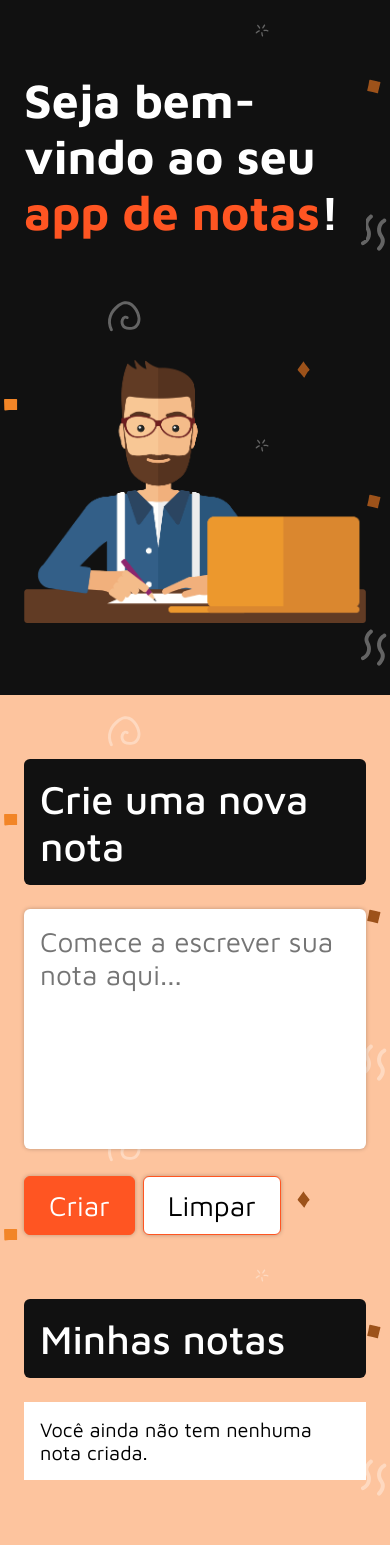
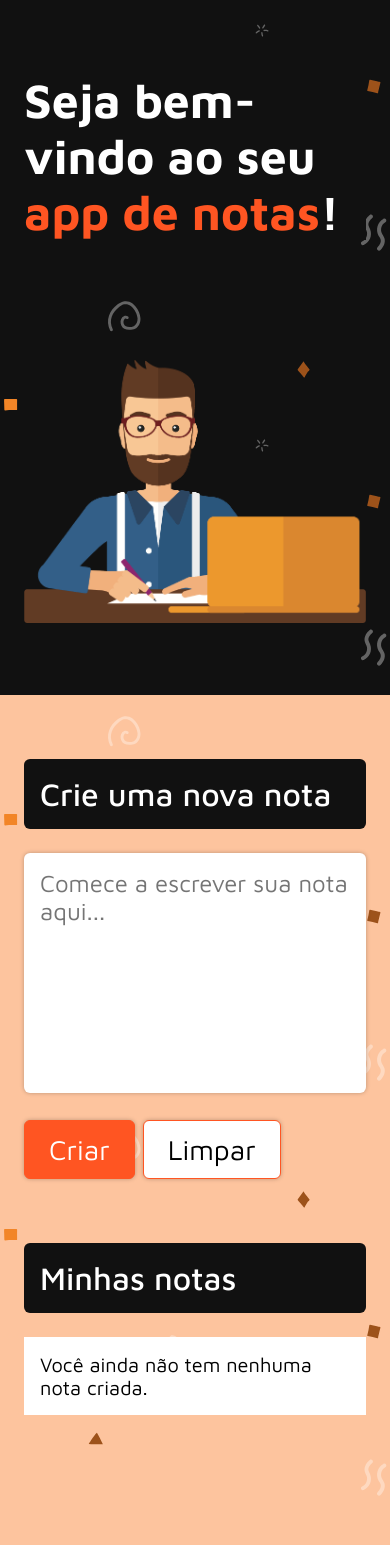
Before and after one commit to filipegallodev/note-list, a Next.js app: page / in a window 390 px wide. Shown: the top 1545 px of the page. Built offline with nearby package versions, Linux system fonts and the light colour scheme.

Commit message:
update: some components font size

```diff
--- a/src/components/Note/NoteCard.module.css
+++ b/src/components/Note/NoteCard.module.css
@@ -21,3 +21,9 @@
 .delete:hover {
   filter: drop-shadow(0px 0px 2px rgba(255, 0, 0, 0.75));
 }
+
+@media (max-width: 500px) {
+  .card {
+    font-size: 1.5rem;
+  }
+}
--- a/src/components/Note/NoteCreate.module.css
+++ b/src/components/Note/NoteCreate.module.css
@@ -51,3 +51,9 @@
 .buttonSecondary:hover {
   background-color: #f8eae4;
 }
+
+@media (max-width: 500px) {
+  .textArea {
+    font-size: 1.5rem;
+  }
+}
--- a/src/components/Note/NoteList.module.css
+++ b/src/components/Note/NoteList.module.css
@@ -6,15 +6,6 @@
   flex-direction: column;
   display: flex;
   gap: 16px;
-}
-
-.card {
-  background-color: #fff;
-  width: 100%;
-  padding: 16px;
-  border-radius: 6px;
-  box-shadow: 0px 0px 4px rgba(0, 0, 0, 0.25);
-  font-size: 1.75rem;
 }
 
 .box {
--- a/src/components/Section/Section.module.css
+++ b/src/components/Section/Section.module.css
@@ -17,3 +17,9 @@
     margin: 64px 24px;
   }
 }
+
+@media (max-width: 500px) {
+  .title {
+    font-size: 2rem;
+  }
+}
```
